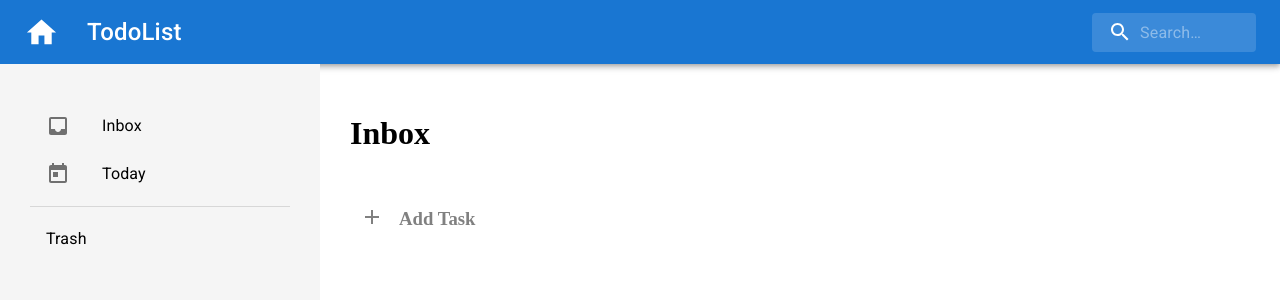
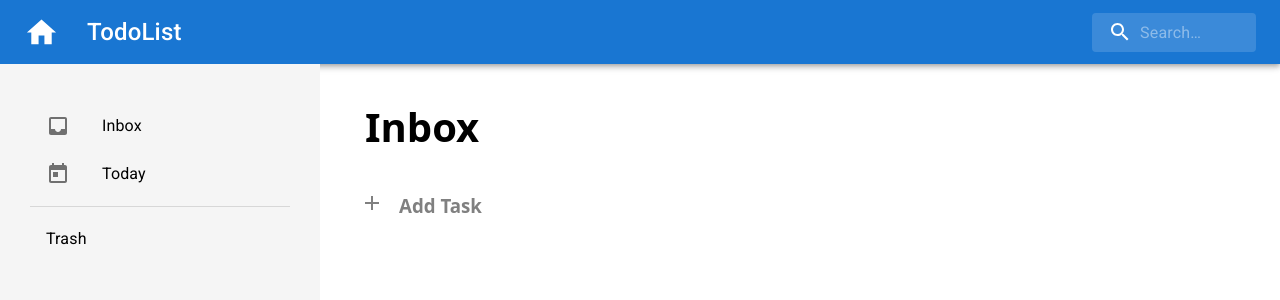
Before and after one commit to MickeySK03/todolist, a React (Vite) app: page / in a window 1280 px wide. Shown: the top 300 px of the page. Built offline with nearby package versions, Linux system fonts and the light colour scheme.

Commit message:
createTodoForm

```diff
--- a/src/App.css
+++ b/src/App.css
@@ -27,15 +27,13 @@
 }
 
 @media screen and (max-width: 768px) {
-  .todo {
-    &__sidebar {
-      display: none;
-    }
+  .todo__sidebar {
+    display: none;
+  }
 
-    &__content {
-      grid-row: 2/-1;
-      grid-column: 1/-1;
-    }
+  .todo__content {
+    grid-row: 2/-1;
+    grid-column: 1/-1;
   }
 }
 
@@ -64,3 +62,40 @@
   align-items: center;
   font-size: 24px * 0.9;
 }
+
+.todo_Inbox {
+  font-size: 2.5rem;
+  font-weight: 600;
+  display: flex;
+  gap: 15px;
+  align-items: baseline;
+  padding: 5px 15px;
+}
+
+.todo_form {
+  display: flex;
+  flex-direction: column;
+  border-radius: 10px;
+  border: 1px solid gainsboro;
+  gap: 10px;
+  padding: 10px;
+}
+
+.todo_form_input {
+  border: none;
+  border-radius: 3px;
+  padding: 10px 10px;
+  font-size: 1rem;
+  outline: none;
+}
+
+.todo_form_button {
+  display: flex;
+  justify-content: flex-end;
+  align-items: center;
+  gap: 10px;
+}
+
+#inputTask {
+  font-weight: 600;
+}
--- a/src/App.jsx
+++ b/src/App.jsx
@@ -18,7 +18,7 @@ function App() {
         <SideBar />
       </div>
       <div className="todo_content">
-        <h1>Inbox</h1>
+        <div className="todo_Inbox">Inbox</div>
         <div>
           <TodoCreate />
         </div>
--- a/src/components/SideBar.jsx
+++ b/src/components/SideBar.jsx
@@ -39,11 +39,6 @@ export default function SideBar() {
               <ListItemText primary="Trash" />
             </ListItemButton>
           </ListItem>
-          {/* <ListItem disablePadding>
-            <ListItemButton component="a" href="#simple-list">
-              <ListItemText primary="Spam" />
-            </ListItemButton>
-          </ListItem> */}
         </List>
       </nav>
     </Box>
--- a/src/components/TodoCreate.jsx
+++ b/src/components/TodoCreate.jsx
@@ -1,14 +1,22 @@
 import AddIcon from "@mui/icons-material/Add";
+import { useState } from "react";
+import TodoForm from "./TodoForm";
 
 export default function TodoCreate() {
+  const [isOpen, setIsOpen] = useState(false);
+  const handleClick = () => setIsOpen(!isOpen);
   return (
     <>
-      <div className="todo_create">
-        <div className="todo_create_button">
-          <AddIcon />
+      {isOpen ? (
+        <TodoForm setIsOpen={setIsOpen} />
+      ) : (
+        <div className="todo_create" onClick={handleClick}>
+          <div className="todo_create_button">
+            <AddIcon />
+          </div>
+          <h3 className="todo_create_text">Add Task</h3>
         </div>
-        <h3 className="todo_create_text">Add Task</h3>
-      </div>
+      )}
     </>
   );
 }
--- /dev/null
+++ b/src/components/TodoForm.jsx
@@ -0,0 +1,28 @@
+import Button from "@mui/material/Button";
+
+// eslint-disable-next-line react/prop-types
+export default function TodoForm({ setIsOpen }) {
+  const handleCancel = () => setIsOpen(false);
+  return (
+    <form className="todo_form">
+      <input
+        type="text"
+        className="todo_form_input"
+        placeholder="Task name"
+        id="inputTask"
+      />
+      <input
+        type="text"
+        className="todo_form_input"
+        placeholder="Description"
+        id="inputDescription"
+      />
+      <div className="todo_form_button">
+        <Button variant="outlined" color="error" onClick={handleCancel}>
+          Cancel
+        </Button>
+        <Button variant="contained">Add Task</Button>
+      </div>
+    </form>
+  );
+}
--- a/src/index.css
+++ b/src/index.css
@@ -2,3 +2,8 @@ body {
   box-sizing: border-box;
   margin: 0;
 }
+
+html {
+  font-family: system-ui, -apple-system, BlinkMacSystemFont, "Segoe UI", Roboto,
+    Oxygen, Ubuntu, Cantarell, "Open Sans", "Helvetica Neue", sans-serif;
+}
```
